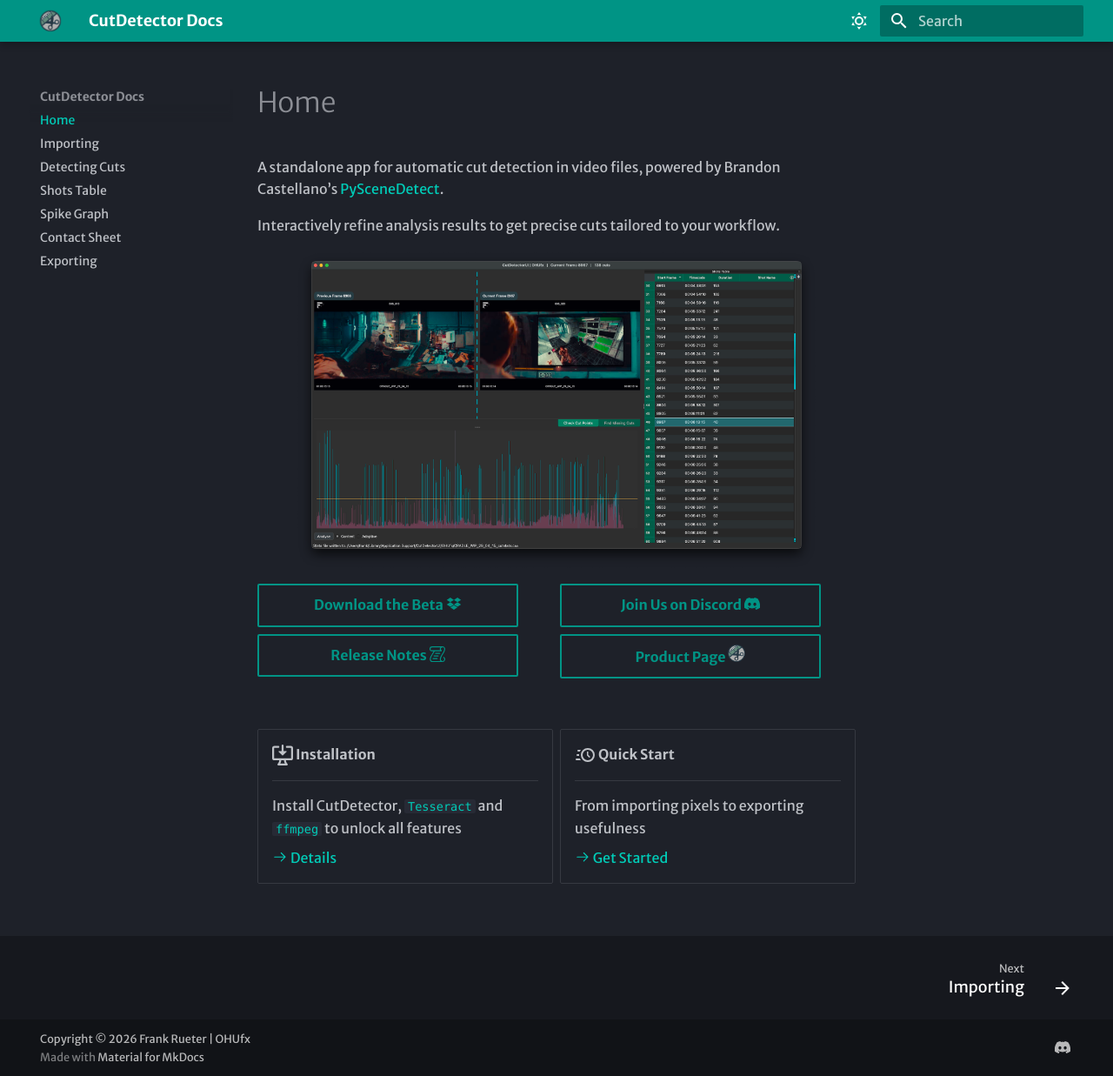
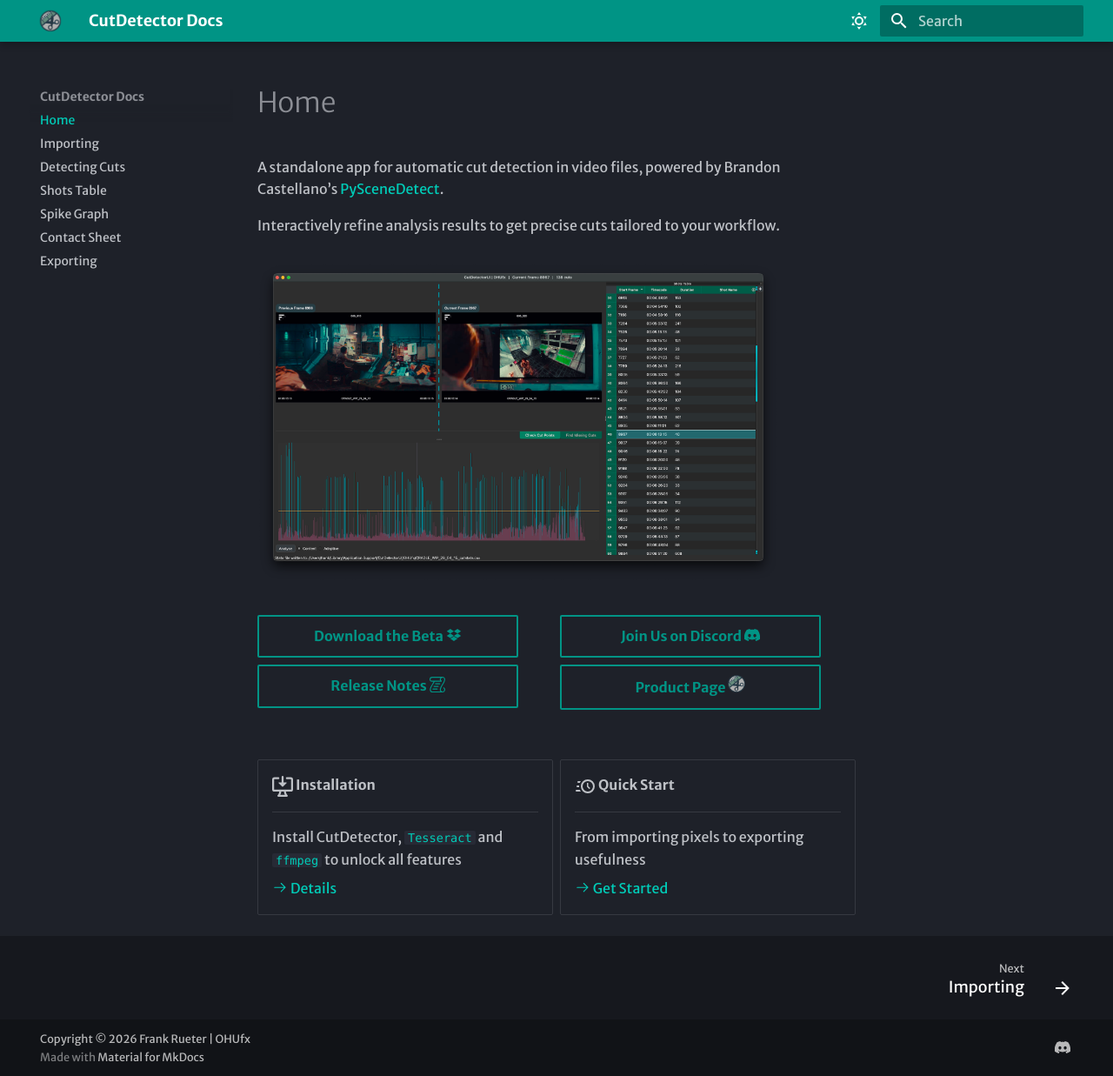
Before and after one commit to frueter/cutdetector-docs, an MkDocs documentation site: the page built from docs/index.md, in a window 1280 px wide and 1237 px high. Shown: the whole window at 87% size. Built offline with MkDocs 1.6.1 and Material for MkDocs 9.7.7, drawn with Linux system fonts in a browser that asks for light colours; some web fonts are replaced.

Commit message:
updates on landing page

```diff
--- a/docs/index.md
+++ b/docs/index.md
@@ -5,11 +5,12 @@
 Interactively refine analysis results to get precise cuts tailored to your workflow.
 
 
-<figure markdown="span">
+<a href="assets/cdui_app.png" class="cd-gallery-trigger">
+  <img src="assets/cdui_app.png" width="600">
+</a>
 
-  ![CutDetecorUI](assets/cdui_app.png){ width="600" }
 
-</figure>
+
 
 <div class="grid cards" markdown>
 
--- /dev/null
+++ b/docs/javascripts/glightbox-gallery.js
@@ -0,0 +1,21 @@
+document.addEventListener("DOMContentLoaded", function () {
+    const images = [
+        "assets/cdui_app.png",
+        "assets/cdui_cs.png",
+        "assets/cdui_manual_selection.jpg",
+        "assets/cdui_export_editorial.png"
+    ];
+
+    document.querySelectorAll(".cd-gallery-trigger").forEach(trigger => {
+        trigger.addEventListener("click", function (e) {
+            e.preventDefault();
+
+            const lightbox = GLightbox({
+                elements: images.map(img => ({ href: img })),
+                loop: true
+            });
+
+            lightbox.open();
+        });
+    });
+});
--- a/docs/stylesheets/extra.css
+++ b/docs/stylesheets/extra.css
@@ -58,3 +58,18 @@
 .glightbox-container .gslide-inner-content {
   background: transparent !important;
 }
+
+
+/* ---------- CENTRE ALIGNED LANDING PAGE ---------- */
+.landing-page {
+    text-align: center;
+}
+
+.landing-page .grid {
+    justify-content: center;
+}
+
+.cd-gallery-trigger {
+    display: block;
+    margin: 1.5rem auto;
+}
--- a/mkdocs.yml
+++ b/mkdocs.yml
@@ -70,6 +70,9 @@
 extra_css:
   - stylesheets/extra.css
 
+extra_javascript:
+  - javascripts/glightbox-gallery.js
+
 plugins:
   - glightbox
   - search
```
Also changed, not shown: docs/assets/cdui_cs.png (added), docs/assets/cdui_export_editorial.png (added), docs/assets/cdui_manual_selection.jpg (added).
